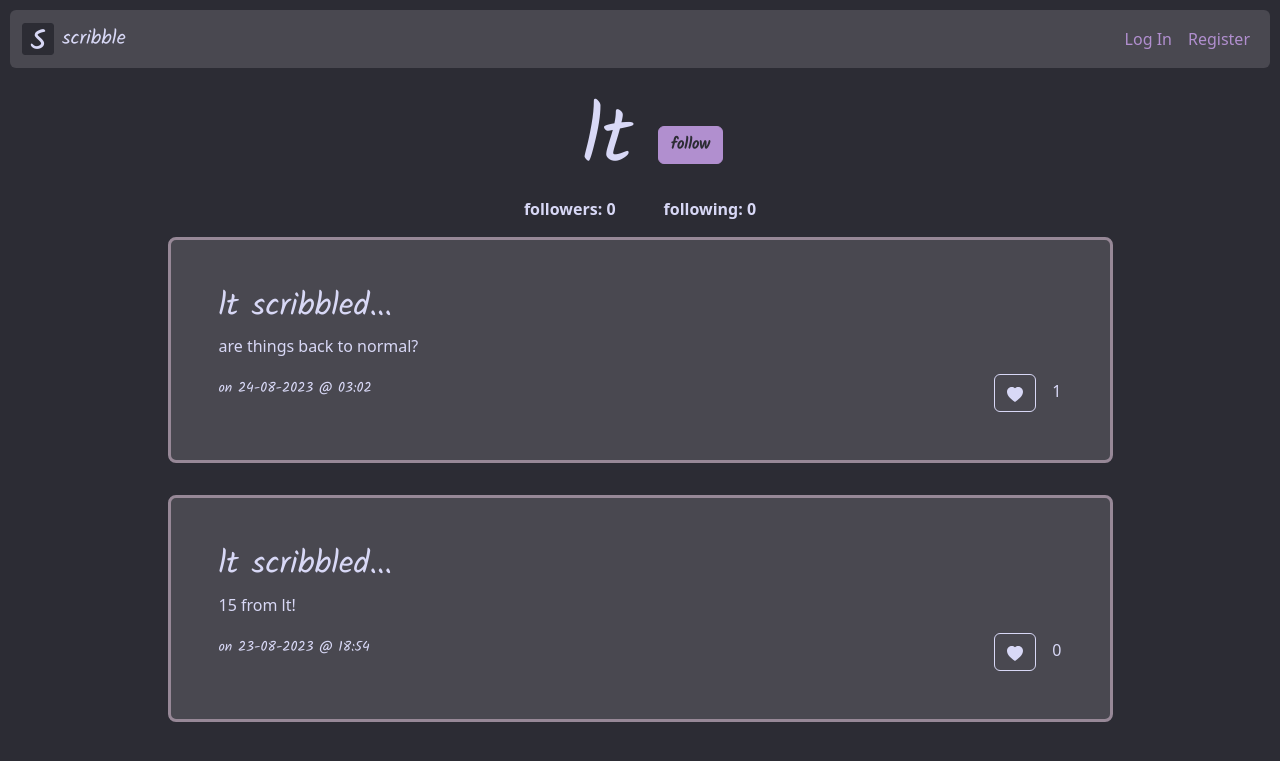
After one commit to lt468/CS50w_Network, a Django app: page /profile/1 in a window 1280 px wide. The commit adds this page. Shown: the top 761 px of the page. Run offline with Django 3.2, Linux system fonts and the light colour scheme; data comes from the database, SQL or seed files in the repository; both versions use the stored data as it was after the commit; data that the repository does not hold is empty.

Commit message:
loading posts works in reverse chronological order, following page has been made (before things were broken and had to revert back

```diff
--- a/network/models.py
+++ b/network/models.py
@@ -20,8 +20,14 @@ class Like(models.Model):
     post = models.ForeignKey(Post, on_delete=models.CASCADE)
     timestamp = models.DateTimeField(auto_now_add=True)
 
+    def __str__(self):
+        return f"{self.user} liked {self.post} at {self.timestamp}"
+
 # Many users can follow many people and many people can have many followers
 class Follow(models.Model):
     follower = models.ForeignKey(User, on_delete=models.CASCADE, related_name="followers")
     following = models.ForeignKey(User, on_delete=models.CASCADE, related_name="following")
     timestamp = models.DateTimeField(auto_now_add=True)
+
+    def __str__(self):
+        return f"{self.follower} follows {self.following}"
--- a/network/static/network/network.js
+++ b/network/static/network/network.js
@@ -1,5 +1,6 @@
 // Listen to the page after it is loaded
 document.addEventListener('DOMContentLoaded', function() {
+    if (window.location.pathname === '/') {
         // Get the scribble area
         let scribbleArea = document.querySelector('#new_scribble');
 
@@ -13,13 +14,25 @@ document.addEventListener('DOMContentLoaded', function() {
             await postNewScribble();
         });
 
+        // Load the posts by default
+        getPosts('all');
+    } else {
+        // Get URL
+        const currentURL = window.location.pathname;
+
+        // Use regex to get integer
+        const user_int = currentURL.match(/\/(\d+)$/);
+        const integerAtEnd = parseInt(user_int[1]);
+
+        getPosts(integerAtEnd);
+    }
+
+
     // Checking if user has clicked on the DOM
     document.addEventListener('click', event => {
         updateLike(event);
     });
 
-    // Load the posts by default
-    getPosts();
 });
 
 // Add new scribble
@@ -41,7 +54,7 @@ async function postNewScribble() {
 
         if (response.ok) {
             console.log('Scribble posted successfully');
-            getPosts(); // Call getPosts() only if the post was successfully added
+            getPosts('all'); // Call getPosts() only if the post was successfully added
         } else {
             console.error('Error posting scribble');
         }
@@ -77,51 +90,41 @@ function changeHeight(area) {
 }
 
 // Get the posts via an API
-function getPosts() {
-    fetch('/api/data/')
-        .then(response => response.json())
-        .then(data => {
-            // Sort data in reverse chronological order based on timestamp
-            data.sort((a, b) => {
-                const timeA = new Date(a.time);
-                const timeB = new Date(b.time);
-                return timeB - timeA;
-            });
+async function getPosts(who) {
+    try {
+        const response = await fetch('/api/data/');
+        const data = await response.json();
+        const filteredData = filterWho(data, who);
 
-            // Clear the existing content
+        // Clear the existing content, text area, and character count
         document.querySelector('#display_scrib').innerHTML = '';
-            // Clear the text area
-            document.querySelector('#new_scribble').value = '';
-            // Clear the character count
-            document.querySelector('#chars').innerHTML = '0';
-
-            // Iterate through the sorted data and display posts
-            data.forEach(post => {
-                getUserName(post['owner_id'], username => {
-                    displayPost(post, username);
-                });
-            });
-        })
-        .catch(error => {
-            console.error('Error fetching data:', error);
-        });
+        new_srib_el = document.querySelector('#new_scribble')
+        chars_el = document.querySelector('#chars')
+        if (!new_srib_el === null) {
+            new_srib_el.value = '';
+            chers_el.innerHTML = 0;
         }
 
-// API to fetch the username using owner_id
-function getUserName(ownerId, callback) {
-    fetch(`/api/get_username_by_id/?owner_id=${ownerId}`)
-        .then(response => response.json())
-        .then(data => {
-            if (data.username) {
-                callback(data.username);
-            } else {
-                callback('Unknown User');
+        // Iterate through the data and display posts
+        for (const post of filteredData) {
+            const username = await getUserNameAsync(post['owner_id']);
+            displayPost(post, username);
         }
-        })
-        .catch(error => {
+    } catch (error) {
+        console.error('Error fetching or processing data:', error);
+    }
+}
+
+// Function to fetch username using async/await
+async function getUserNameAsync(ownerId) {
+    try {
+        const response = await fetch(`/api/get_username_by_id/?owner_id=${ownerId}`);
+        const data = await response.json();
+        return data.username || 'Unknown User';
+    } catch (error) {
         console.error('Error fetching username:', error);
-            callback('Unknown User');
-        });
+        return 'Unknown User';
+    }
 }
 
 // Formatting the time
@@ -148,7 +151,7 @@ function displayPost(post, username) {
     const userLikedPost = post['user_has_liked']; // Replace with the actual data indicating whether the user has liked the post
 
     scribble.innerHTML = `
-        <h2 class="scrib-font">${username} scribbled...</h2>
+        <h2 class="scrib-font"><a class="not-active" href="profile/${post['owner_id']}">${username}</a> scribbled...</h2>
         <p>${post['contents']}</p>
         <div class="d-flex justify-content-between">
             <span><small class="scrib-font">on ${time}</small></span>
@@ -228,3 +231,13 @@ async function updateLike(event) {
         console.log('Clicked element is not the like button');
     }
 }
+
+// Filter function to display certain (or all posts)
+function filterWho(data, who) {
+
+    if (who === "all") {
+        return data;
+    } else {
+        return data.filter(data => data['owner_id'] === who);
+    }
+}
--- a/network/static/network/styles.css
+++ b/network/static/network/styles.css
@@ -62,7 +62,42 @@ body {
     color: var(--lavender-web);
 }
 
-.btn-primary {
+/* For links to profiles */
+.not-active,
+.not-active:active
+.not-active:visited {
+    color: var(--lavender-web);
+    text-decoration: none;
+}
+
+.not-active:hover {
+    color: var(--african-violet);
+    text-decoration: none;
+}
+
+
+.btn-outline-primary {
+    background-color: var(--raisin-black);
+    border-color: var(--african-violet);
+    color: var(--african-violet);
+    font-weight: bold;
+}
+
+.btn-outline-primary:hover {
+    background-color: var(--african-violet);
+    border-color: var(--african-violet);
+    color: var(--raisin-black);
+    font-weight: bold;
+}
+
+.btn-outline-primary:active {
+    background-color: var(--african-violet) !important;
+    border-color: var(--african-violet) !important;
+    color: var(--raisin-black) !important;
+    font-weight: bold !important;
+}
+
+.btn-primary{
     background-color: var(--african-violet);
     border-color: var(--african-violet);
     color: var(--raisin-black);
@@ -74,6 +109,13 @@ body {
     border-color: var(--african-violet);
     color: var(--african-violet);
     font-weight: bold;
+}
+
+.btn-primary:active{
+    background-color: var(--raisin-black) !important;
+    border-color: var(--african-violet) !important;
+    color: var(--african-violet) !important;
+    font-weight: bold !important;
 }
 
 /* Disabled Button */
@@ -142,3 +184,21 @@ input::placeholder {
 .unliked-heart {
     fill: var(--lavender-web);
 }
+
+/* Title size */
+h1 {
+    font-size: 80px;
+}
+
+/* Flex container */
+.flex-container {
+    display: flex;
+    flex-direction: row;
+    align-items: center;
+    justify-content: center;
+}
+
+.margin-for-flex {
+    margin-top: 25px;
+    margin-left: 25px;
+}
--- a/network/templates/network/layout.html
+++ b/network/templates/network/layout.html
@@ -3,7 +3,9 @@
 <!DOCTYPE html>
 <html lang="en">
     <head>
+        {% block head %}
         <title>scribble</title>
+        {% endblock %}
         <link href="https://cdn.jsdelivr.net/npm/bootstrap@5.3.1/dist/css/bootstrap.min.css" rel="stylesheet">
         <link href="{% static 'network/styles.css' %}" rel="stylesheet">
         <!-- Favicons -->
--- /dev/null
+++ b/network/templates/network/profile.html
@@ -0,0 +1,30 @@
+{% extends "network/layout.html" %}
+{% block head %}
+<title>the scribbles of {{owner_name}}</title>
+{% endblock%}
+
+{% block body %}
+<div class="flex-container">
+    <div class="margin-for-flex">
+        <h1 class="scrib-font">{{ owner_name }}</h1>
+    </div>
+    <div class="margin-for-flex">
+        <button id="follow" type="submit" value="follow" class="btn btn-primary scrib-font">follow</button>
+    </div>
+</div>
+<div class="ms-5 flex-container">
+    <span class="me-5"><strong>followers: {{ followers }} </strong></span><span class="me-5"><strong>following: {{ following }} </strong></span>
+</div>
+
+<!-- Displaying all the existing posts (on the home screen - index) -->
+<div id="display_scrib" class="d-flex flex-column align-items-center justify-content-center">
+    {% if user_posts %}
+        <!-- Posts will be displayed here -->
+    {% else %}
+        <div class="m-3 p-5 scrib-box rounded-3 d-flex flex-column align-items-center">
+            <h2 class="scrib-font">no posts! check back soon or create one above</h2>
+        </div>
+    {% endif %}
+</div>
+
+{% endblock %}
--- a/network/urls.py
+++ b/network/urls.py
@@ -6,6 +6,7 @@ urlpatterns = [
     path("login", views.login_view, name="login"),
     path("logout", views.logout_view, name="logout"),
     path("register", views.register, name="register"),
+    path("profile/<int:owner_id>", views.profile, name="profile"),
     path("api/data/", views.get_data, name="get_data"),
     path("api/update_like/", views.update_like, name="update_like"),
     path("api/get_username_by_id/", views.get_username_by_id, name="get_username_by_id"),
--- a/network/views.py
+++ b/network/views.py
@@ -9,6 +9,25 @@ from django.views.decorators.http import require_POST
 from django.views.decorators.csrf import csrf_protect
 
 from .models import User, Post, Like, Follow
+
+def profile(request, owner_id):
+    owner_name = User.objects.get(pk=owner_id)
+    user_posts = Post.objects.filter(owner=owner_id)
+
+    # Sort by reverse chronological
+    user_posts = user_posts.order_by('-time')
+
+    # Count the number of followers a user has
+    followers = Follow.objects.filter(following=owner_id).count()
+    following = Follow.objects.filter(follower=owner_id).count()
+
+    return render(request, "network/profile.html", {
+        "owner_id": owner_id,
+        "owner_name": owner_name,
+        "followers": followers,
+        "following": following,
+        "user_posts": user_posts
+        })
 
 @require_POST
 @csrf_protect
@@ -71,6 +90,10 @@ def get_data(request):
     user_id = request.user.id
     # Get the data and check if user has liked that post
     data = Post.objects.annotate(user_has_liked=Exists(Like.objects.filter(post=OuterRef('pk'), user=user_id)))
+
+    # Sort by reverse chronological
+    data = data.order_by('-time')
+
     return JsonResponse(list(data.values()), safe=False)
 
 def index(request):
```
Also changed, not shown: db.sqlite3. Lines whose indentation alone changed are shown as unchanged.
